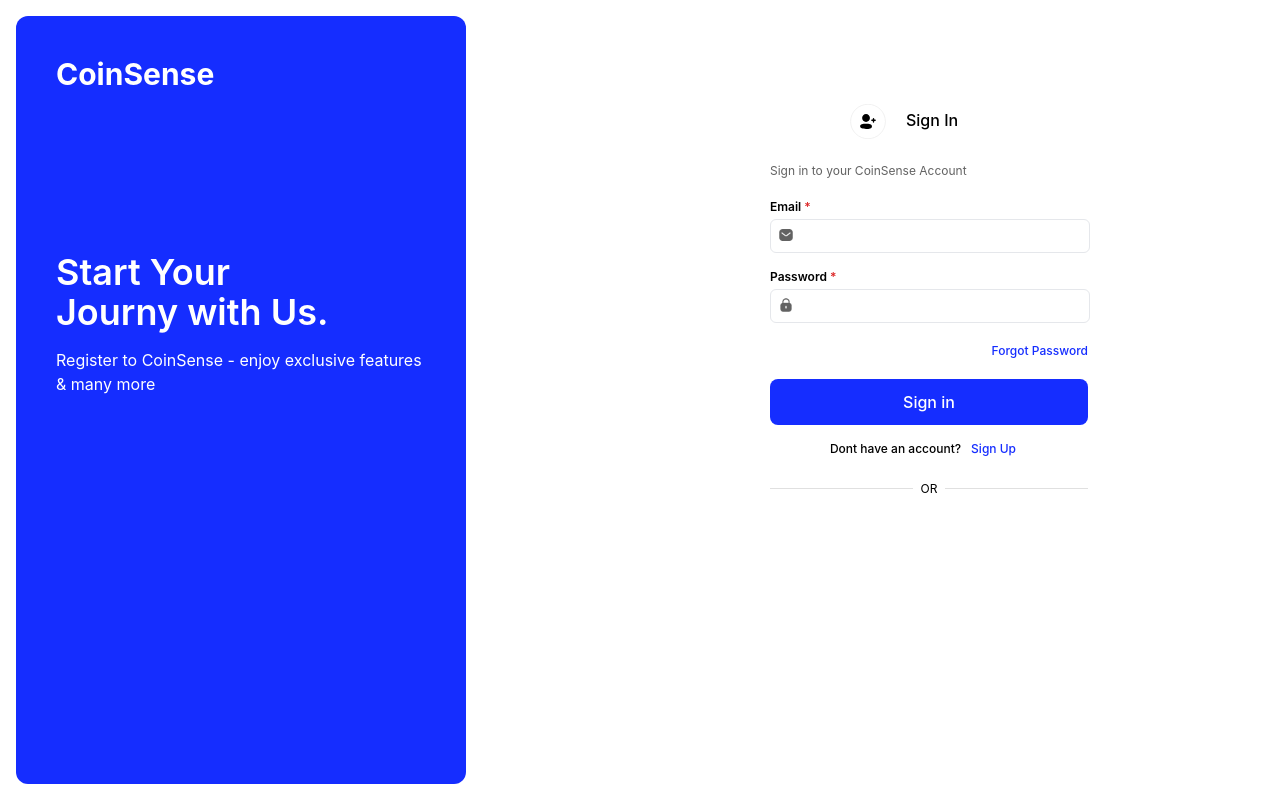
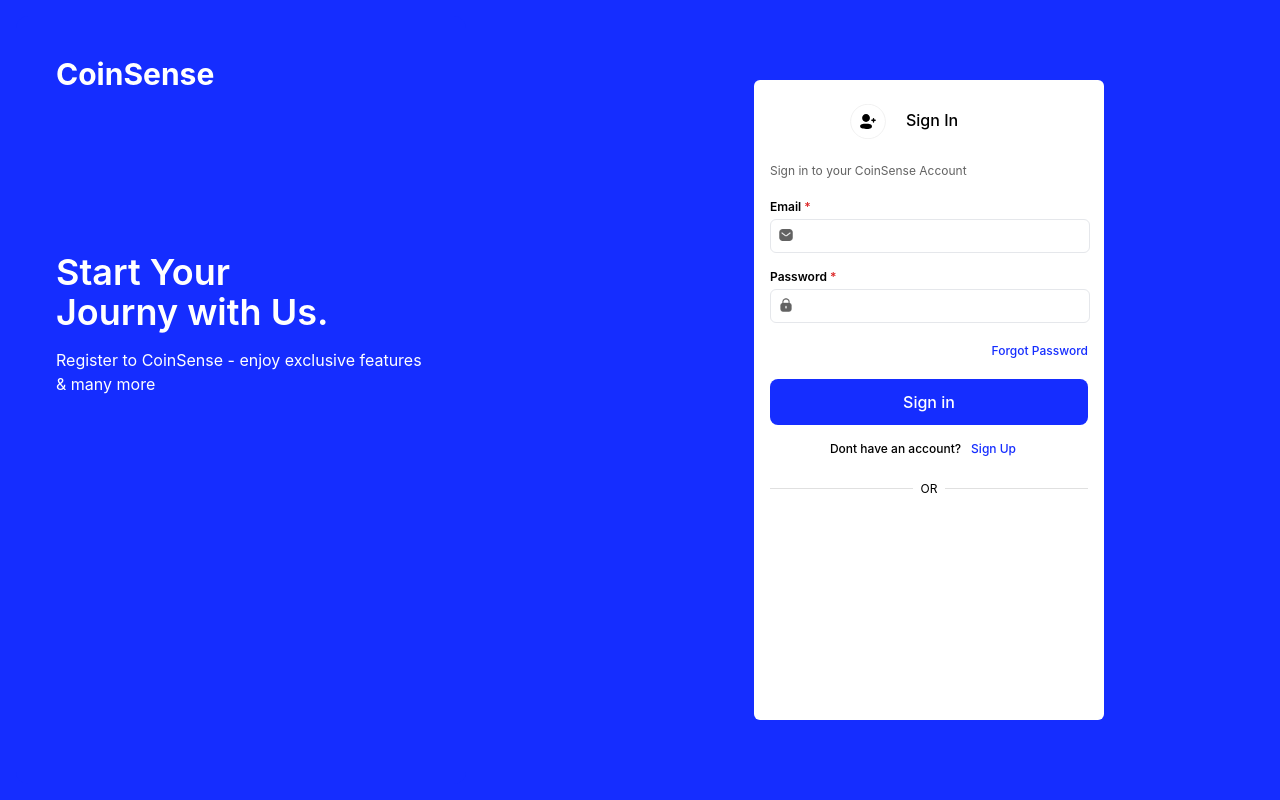
Before and after one commit to ShalinAJ/CoinSense, a React (Vite) app in the folder frontend/: page /login in a window 1280 px wide. Built offline with nearby package versions, Linux system fonts and the light colour scheme.

Commit message:
color change in login and register

```diff
--- a/frontend/src/pages/Login.jsx
+++ b/frontend/src/pages/Login.jsx
@@ -23,6 +23,7 @@ const LoginPage = () => {
   const handleSuccess = (credentialResponse) => {
     // Handle the successful login here
     const decoded = jwtDecode(credentialResponse?.credential);
+    //
     console.log("Google login successful", decoded);
   };
 
@@ -33,7 +34,7 @@ const LoginPage = () => {
 
   return (
     <>
-      <div className="h-[100%] flex flex-wrap flex-rowcontent-center">
+      <div className="h-[100%] flex flex-wrap flex-rowcontent-center bg-coinsense-blue">
         <div className="bg-coinsense-blue text-white max-w-[450px] mt-4 mb-4 ml-4 rounded-xl p-10 mr-72 ">
           <p className="text-3xl font-bold">CoinSense</p>
           <p className="text-4xl font-semibold mt-40">
--- a/frontend/src/pages/Register.jsx
+++ b/frontend/src/pages/Register.jsx
@@ -21,7 +21,7 @@ const RegisterPage = () => {
 
   return (
     <>
-      <div className="h-[100%] flex flex-wrap flex-col content-center justify-center">
+      <div className="h-[100%] flex flex-wrap flex-col content-center justify-center bg-coinsense-blue">
         <div className="w-[350px] px-4 py-6 bg-white rounded-md">
           <form onSubmit={handleSubmit}>
             <div className="flex text-center">
```
